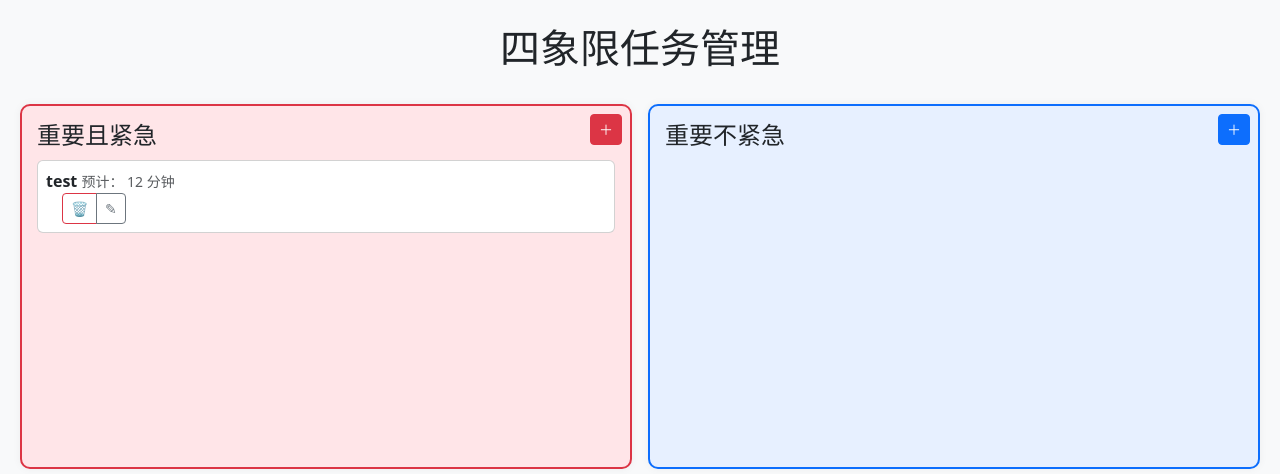
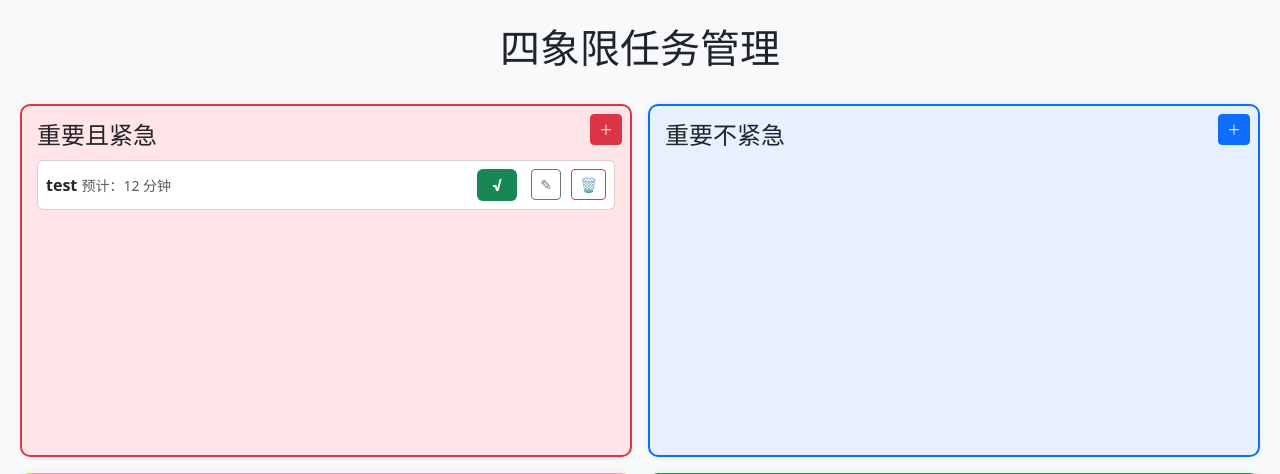
Before and after one commit to hubery258/SimpleTasker, a Flask app: page / in a window 1280 px wide. Shown: the top 474 px of the page. Run offline with Flask 3, Linux system fonts and the light colour scheme; data comes from the database, SQL or seed files in the repository; both versions use the stored data as it was after the commit.

Commit message:
美化差不多了

```diff
--- a/app.py
+++ b/app.py
@@ -90,3 +90,17 @@ def GetTask(editid):
     if not row:
         return ("Not found", 404)
     return jsonify(dict(row))
+
+@app.route("/completeTask", methods=["POST"])
+def CompleteTask():
+    compid = request.form.get('id')
+    state = request.form.get('state')
+    if not compid or state is None:
+        return ("Missing parameters", 400)
+    state_update = 1 if str(state) == '1' else 0
+    conn = get_db()
+    cur = conn.cursor()
+    cur.execute("UPDATE tasks SET completed = ? WHERE id = ?", (state_update, compid))
+    conn.commit()
+    conn.close()
+    return ("", 204)
--- a/static/style.css
+++ b/static/style.css
@@ -24,11 +24,39 @@
     margin-top: 10px;
 }
 
-.task-card {
-    background: white;
-    border: 1px solid #ccc;
-    padding: 8px;
-    margin-bottom: 8px;
-    border-radius: 6px;
-    box-shadow: 0 0 4px rgba(0,0,0,0.1);
+/* 绿色实心勾按钮，白色粗体勾，和任务名等高 */
+.done-task-btn {
+  display: inline-flex;
+  align-items: center;
+  justify-content: center;
+  width: 40px;              /* 正方形按钮，按需调整 */
+  height: 32px;             /* 保持与行高匹配 */
+  padding: 0;
+  border-radius: 6px;
+  background-color: #198754; /* Bootstrap green */
+  color: #fff;              /* 白色勾号 */
+  border: none;
+  font-weight: 800;         /* 加粗勾 */
+  font-size: 1rem;
+  line-height: 1;
+  box-shadow: 0 1px 0 rgba(0,0,0,0.06);
+  cursor: pointer;
 }
+
+/* hover / active 微交互 */
+.done-task-btn:hover { filter: brightness(0.95); }
+.done-task-btn:active { transform: translateY(1px); }
+
+/* 已完成状态时，按钮可以变为半透明或显示不同背景（可选） */
+.done-task-btn[data-completed="1"] {
+  background-color: #20c997; /* 更亮一点，或换成淡色表示已完成 */
+}
+
+/* 保持任务名与按钮垂直居中 */
+.task-item .task-actions { margin-left: 12px; display:flex; gap:6px; align-items:center; }
+
+/* 完成任务名称样式 */
+.task-name.completed {
+  color: #6c757d !important;
+  text-decoration: line-through;
+}
--- a/static/tasks.js
+++ b/static/tasks.js
@@ -44,3 +44,30 @@ document.querySelectorAll('.add-task-btn').forEach(btn => {
     document.querySelector('#taskModal .modal-title').textContent = '添加任务';
   });
 });
+
+// √ 按钮：切换完成状态并更新 UI
+document.addEventListener('click', async (e) => {
+  if (e.target.matches('.done-task-btn')) {
+    const btn = e.target;
+    const id = btn.dataset.id;
+    const cur = btn.dataset.completed === '1' ? 1 : 0; // current state
+    const next = cur ? 0 : 1;
+
+    const resp = await fetch('/completeTask', {
+      method: 'POST',
+      body: new URLSearchParams({ id, state: String(next) })
+    });
+
+    if (resp.ok) {
+      btn.dataset.completed = String(next);
+      const taskItem = btn.closest('.task-item');
+      const nameEl = taskItem && taskItem.querySelector('.task-name');
+      if (nameEl) {
+        if (next === 1) nameEl.classList.add('completed');
+        else nameEl.classList.remove('completed');
+      }
+    } else {
+      alert('更新完成状态失败');
+    }
+  }
+});
--- a/templates/tasks.html
+++ b/templates/tasks.html
@@ -18,19 +18,29 @@
 
                 <div class="task-list">
                     {% for t in tasks if t["quadrant"] == q.id %}
-                        <div class="task-item card mb-2 p-2 d-flex align-items-start">
-                            <div class="flex-grow-1">
-                                <strong class="task-name {% if t['completed'] %}completed{% endif %}">{{ t["name"] }}</strong>
-                                {% if t["ddl"] %}<span class="text-muted"> ({{ t["ddl"] }})</span>{% endif %}
-                                {% if t["content"] %}<p class="mb-1">{{ t["content"] }}</p>{% endif %}
-                                <small class="text-muted">预计： {{ t["duration"] }} 分钟</small>
-                            </div>
+                        <div class="task-item card mb-2 p-2">
+                            <div class="d-flex align-items-center">
+                                <div class="flex-grow-1">
+                                    <strong class="task-name {% if t['completed'] %}completed{% endif %}">{{ t["name"] }}</strong>
+                                    {% if t["ddl"] %}<span class="text-muted ms-2">({{ t["ddl"] }})</span>{% endif %}
+                                    {% if t["content"] %}<p class="mb-1">{{ t["content"] }}</p>{% endif %}
+                                    <small class="text-muted">预计：{{ t["duration"] }} 分钟</small>
+                                </div>
 
-                            <div class="ms-3 btn-group" role="group" aria-label="actions">
-                                <button type="button" class="btn btn-sm delete-task-btn btn-outline-danger" data-id="{{t['id']}}">🗑</button>
-                                <button type="button" class="btn btn-sm edit-task-btn btn-outline-secondary" data-id="{{t['id']}}">✎</button>
+                            <div class="task-actions d-flex align-items-center ms-3">
+                                <button type="button"
+                                        class="btn btn-sm done-task-btn me-2"
+                                        data-id="{{ t['id'] }}"
+                                        data-completed="{{ t['completed'] }}">√</button>
+                                <button type="button"
+                                        class="btn btn-sm btn-outline-secondary edit-task-btn me-1"
+                                        data-id="{{ t['id'] }}" data-name="{{ t['name']|e }}" data-ddl="{{ t['ddl']|e }}" data-content="{{ t['content']|e }}" data-duration="{{ t['duration'] }}" data-quadrant="{{ t['quadrant'] }}" data-completed="{{ t['completed'] }}">✎</button>
+                                <button type="button"
+                                        class="btn btn-sm btn-outline-danger delete-task-btn"
+                                        data-id="{{ t['id'] }}">🗑</button>
                             </div>
                         </div>
+                    </div>
                     {% endfor %}
                 </div>
             </div>
```
Also changed, not shown: note.md (+2 -0 lines), task.db.
